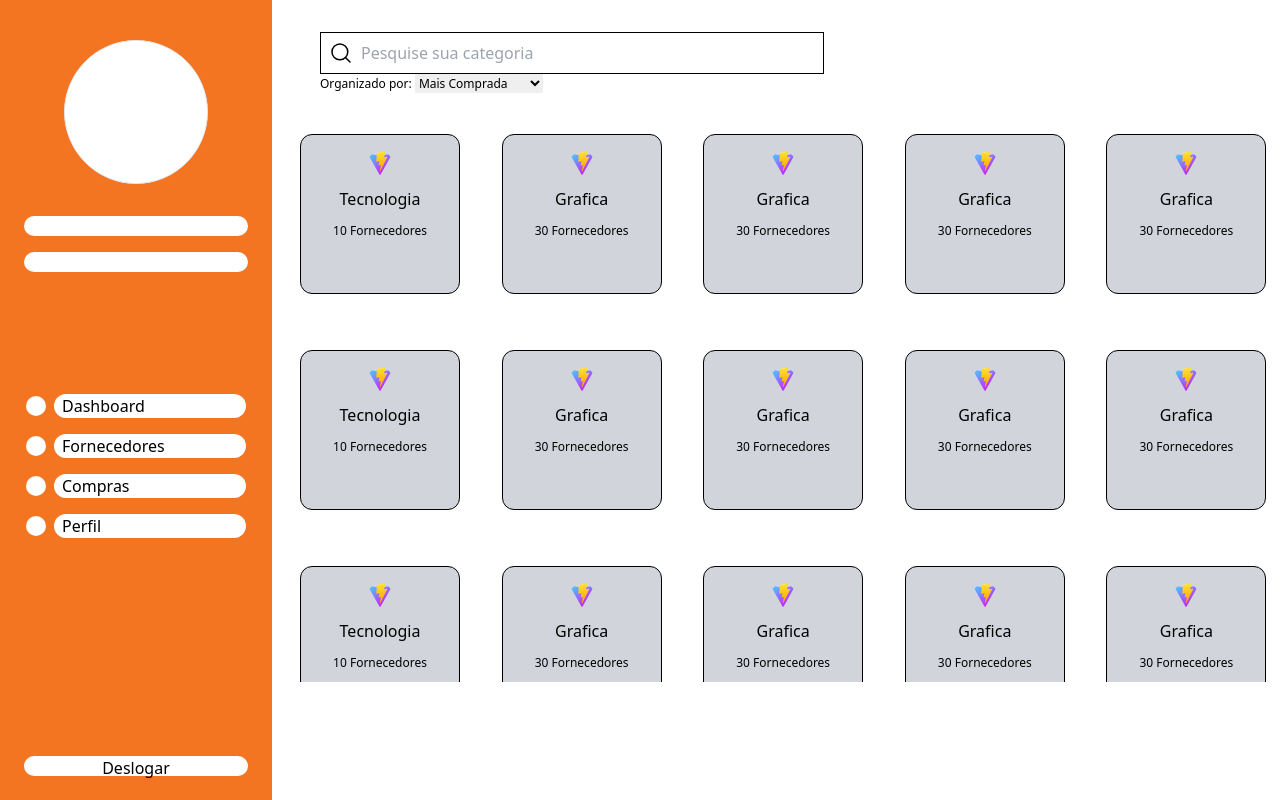
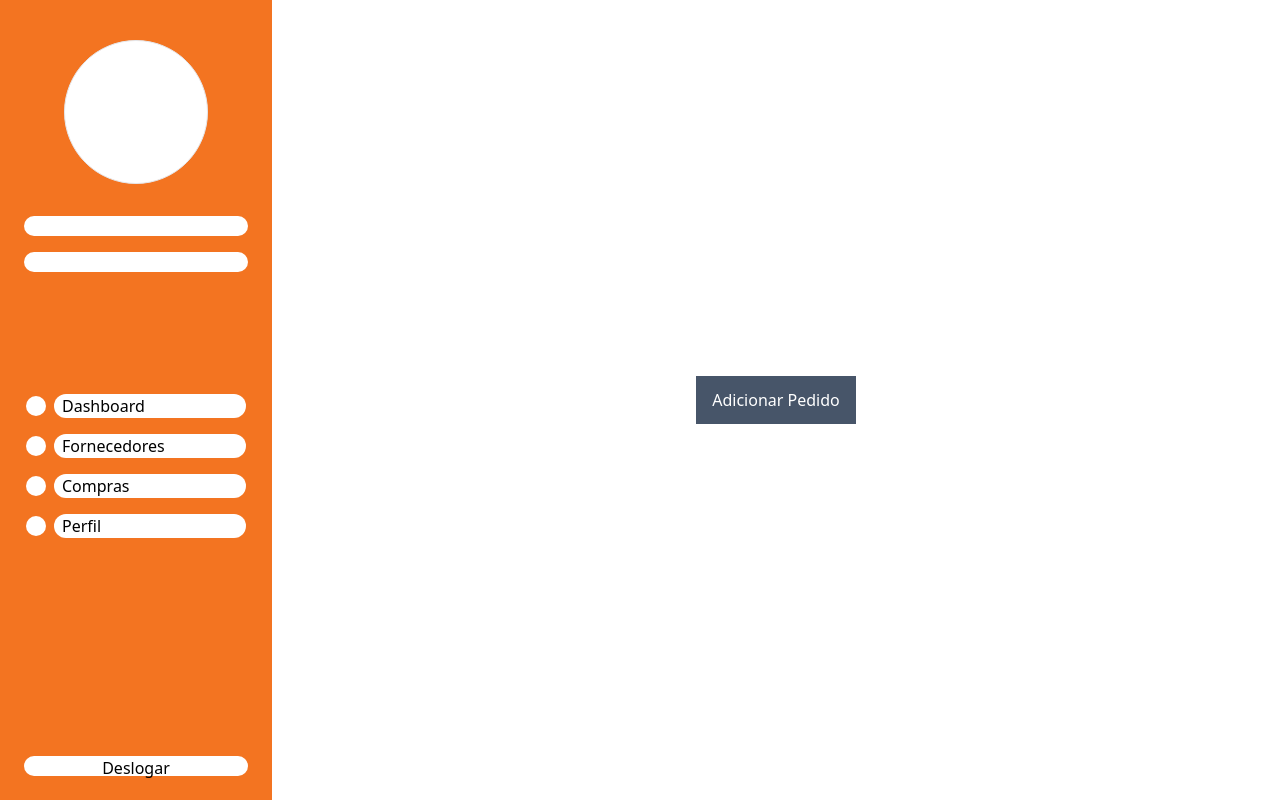
Before and after one commit to HugoSSantos/PACE, a React (Vite) app in the folder web/: page / in a window 1280 px wide. Built offline with nearby package versions, Linux system fonts and the light colour scheme.

Commit message:
Create page fornecedores Perfil

```diff
--- a/web/package.json
+++ b/web/package.json
@@ -9,6 +9,8 @@
     "preview": "vite preview"
   },
   "dependencies": {
+    "@radix-ui/react-alert-dialog": "^1.0.2",
+    "@radix-ui/react-dialog": "^1.0.2",
     "phosphor-react": "^1.4.1",
     "react": "^18.2.0",
     "react-dom": "^18.2.0"
--- a/web/src/App.tsx
+++ b/web/src/App.tsx
@@ -1,13 +1,53 @@
+import * as Dialog from '@radix-ui/react-dialog';
+
 import {Home} from './pages/Home';
 import { Dashboard } from './pages/Dashboard';
 import { Fornecedores } from './pages/Forneceores';
+import { FornecedorPerfil } from './pages/FornecedorPerfil';
+
 
 function App() {
 
   return (
-    // <Home/>
-    // <Dashboard/>
-    <Fornecedores/>
+    <>
+      {/* <Home/> */}
+      {/* <Dashboard/> */}
+      {/* <Fornecedores/> */}
+
+    	<Dialog.Root>
+		<FornecedorPerfil/>
+
+        <Dialog.Portal>
+
+        <Dialog.Overlay />
+
+        <Dialog.Content className='fixed bg-[#2A2634] py-8 px-10 text-white top-1/2 left-1/2 -translate-x-1/2 -translate-y-1/2 rounded-lg w-[480px] shadow-lg shadow-black/25'>
+			<div>
+				<Dialog.Title className='text-3xl font-black'>
+					Registre o seu pedido
+				</Dialog.Title>
+				<form className='my-6 flex flex-col gap-2'>
+					<label htmlFor="pedido" className='my-2'>Pedido</label>
+					<input type="text" placeholder='Informe o número do seu pedido'
+						className='px-1 border-none'/>
+				</form>
+
+			<div className='flex w-full justify-center items-center'>
+				<Dialog.Close className='mr-4'>Cancelar</Dialog.Close>
+				<button type="submit" className=''>Salvar</button>
+			</div>
+
+			</div>
+
+
+        </Dialog.Content>
+
+        </Dialog.Portal>
+
+      </Dialog.Root>
+
+    </>
+
   )
 }
 
--- /dev/null
+++ b/web/src/pages/FornecedorPerfil.tsx
@@ -0,0 +1,16 @@
+import * as Dialog from '@radix-ui/react-dialog'
+import { SideBar } from "../components/SideBar";
+
+
+export function FornecedorPerfil(){
+    return(
+        <div className='flex'>
+            <SideBar/>
+            <div className="flex flex-2 w-full items-center justify-center">
+                <Dialog.Trigger className='flex items-center py-3 px-4 bg-slate-600 text-white'>
+                    Adicionar Pedido
+                </Dialog.Trigger>
+            </div>
+        </div>
+    )
+}
```
Also changed, not shown: 1 other file (tests, documents, lock files or other folders).
